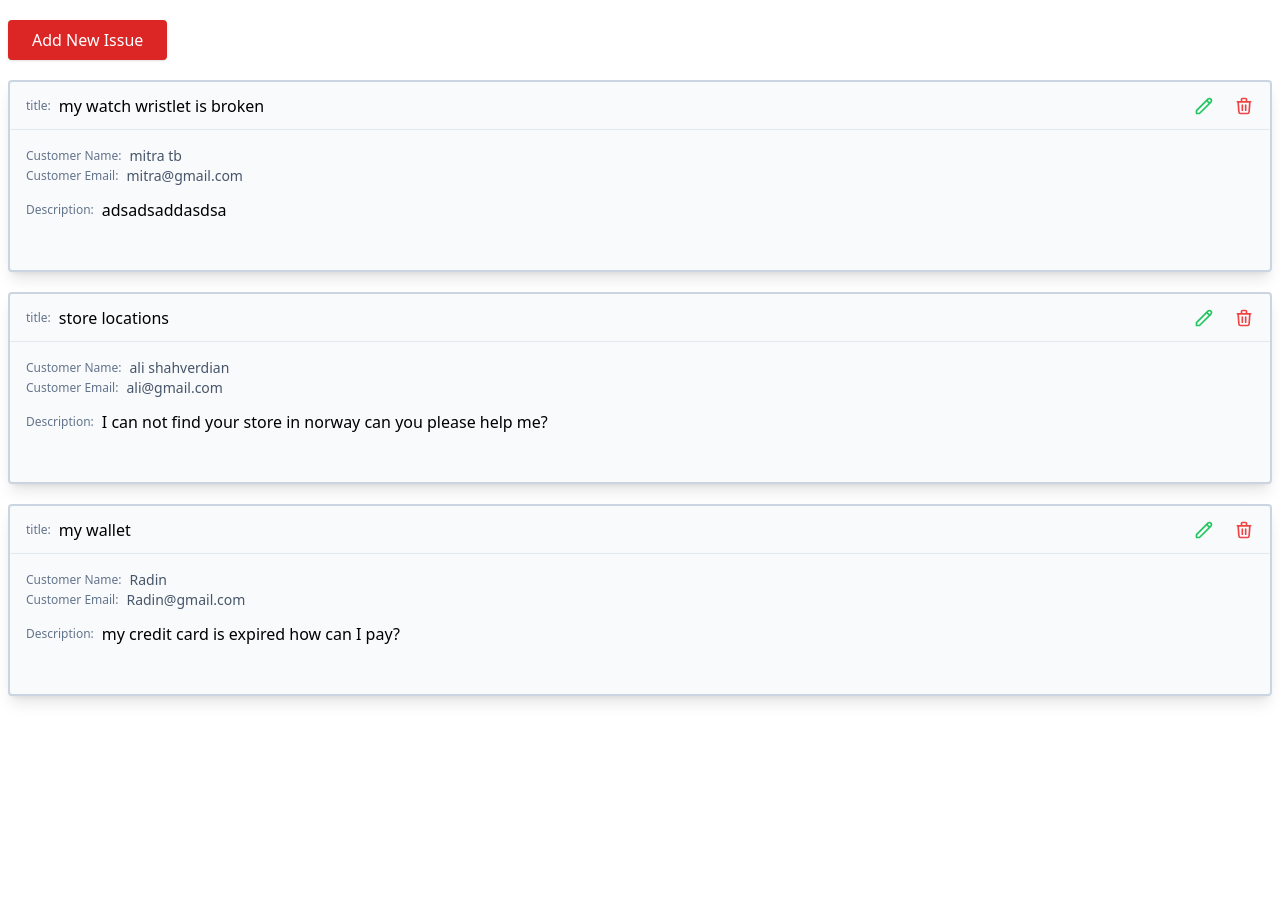
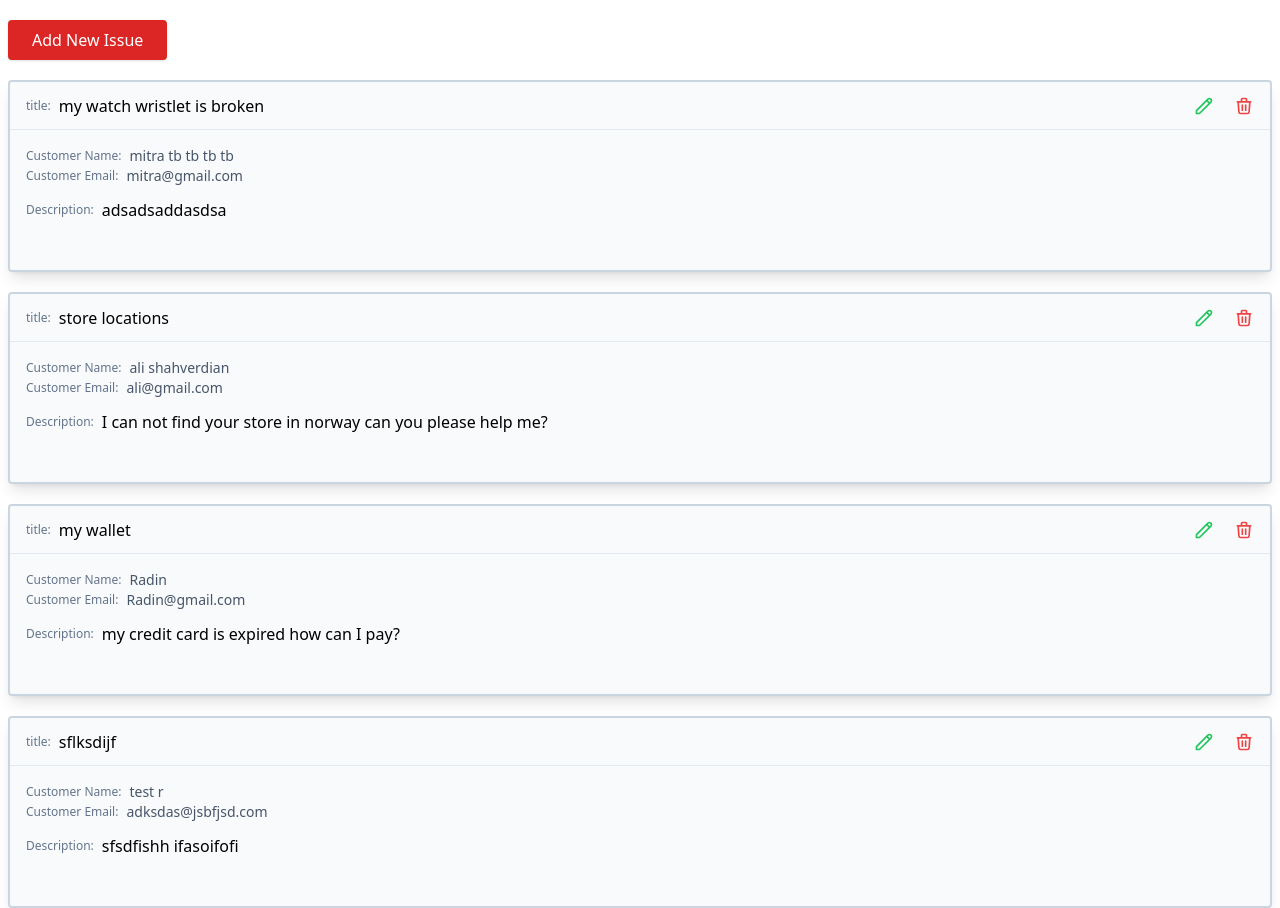
Before and after one commit to MitraTB/customer-issue-list, a Vue app: page / in a window 1280 px wide. Before the commit the page ends 800 px from the top, so only its background shows below. Built offline with nearby package versions, Linux system fonts and the light colour scheme; data requests are answered from the project's data file.

Commit message:
handle edit issue

```diff
--- a/db.json
+++ b/db.json
@@ -1,11 +1,11 @@
 {
   "issues": [
     {
+      "id": 3,
       "title": "my watch wristlet is broken",
       "description": "adsadsaddasdsa",
-      "email": "mitra@gmail.com",
-      "fullName": "mitra tb",
-      "id": 3
+      "fullName": "mitra tb tb tb tb",
+      "email": "mitra@gmail.com"
     },
     {
       "title": "store locations",
@@ -20,6 +20,13 @@
       "fullName": "Radin",
       "email": "Radin@gmail.com",
       "id": 7
+    },
+    {
+      "id": 8,
+      "title": "sflksdijf",
+      "description": "sfsdfishh ifasoifofi",
+      "fullName": "test r",
+      "email": "adksdas@jsbfjsd.com"
     }
   ]
 }
--- a/src/components/IssueForm.vue
+++ b/src/components/IssueForm.vue
@@ -70,15 +70,15 @@
     </button>
     <input
       type="submit"
-      class="px-6 py-2 ml-2 text-blue-100 bg-red-600 rounded"
+      class="px-6 py-2 ml-2 text-blue-100 bg-red-600 rounded cursor-pointer"
     />
   </form>
 </template>
 <script>
-// import axios from "axios";
+import axios from "axios";
 import { reactive } from "vue";
 import { useStore } from "vuex";
-// import { getspecialIsuue } from "../Api/endpoints";
+import { getspecialIsuue } from "../Api/endpoints";
 
 export default {
   emits: ["closeModal"],
@@ -89,6 +89,7 @@ export default {
   setup(props, context) {
     const store = useStore();
     const state = reactive({
+      id: "",
       title: "",
       description: "",
       fullName: "",
@@ -103,8 +104,10 @@ export default {
       }
       editIssue();
     };
-    const editIssue = async () => {
-      console.log("ssss");
+    const editIssue = () => {
+      store.dispatch("editIssue", state);
+      store.dispatch("getAllIssues");
+      context.emit("closeModal");
     };
     const addIssue = () => {
       store.dispatch("addIssue", state);
@@ -116,15 +119,27 @@ export default {
       state.title = "";
       state.description = "";
       state.fullName = "";
-      state.email = ""
+      state.email = "";
+    };
+    async function getSelectedIsuueData() {
+      if (props.action === "edit") {
+        const res = await axios.get(getspecialIsuue(props.id));
+        state.title = res.data.title;
+        state.description = res.data.description;
+        state.email = res.data.email;
+        state.fullName = res.data.fullName;
+        state.id = res.data.id;
+      }
     }
+    getSelectedIsuueData();
     return {
       state,
       addIssue,
       closeModal,
       chooseAction,
       editIssue,
-      emptyForm
+      emptyForm,
+      getSelectedIsuueData,
     };
   },
 };
--- a/src/store/index.js
+++ b/src/store/index.js
@@ -51,6 +51,7 @@ const actions = {
   },
   editIssue: async ({ commit }, payload) => {
     try {
+      await axios.put(`${issueList}/${payload.id}`, payload);
       commit("EDIT_ISSUE", payload);
     } catch (error) {
       throw new Error(error);
```
